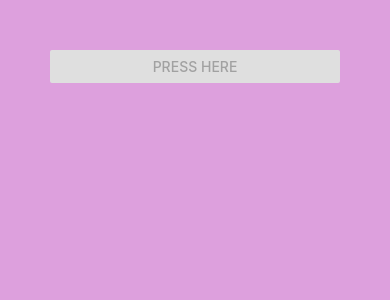
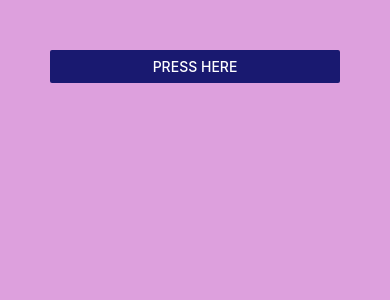
Before and after one commit to ajmal-junaid/REACT_NATIVE_LEARN_2, a React Native app: screen / in a window 390 px wide. Shown: the top 300 px of the page. Built offline with nearby package versions, Linux system fonts and the light colour scheme.

Commit message:
by function onPrss

```diff
--- a/App.js
+++ b/App.js
@@ -7,9 +7,11 @@ export default function App() {
   return (
     <View style={{ backgroundColor: "plum", flex: 1, padding: 50 }}>
       <ScrollView>
-        <Button title="Press here" onPress={() => console.log("button pressed")} color="midnightblue" disabled/>
+        <Button title="Press here" onPress={calculate} color="midnightblue" disabled={false}/>
       </ScrollView>
     </View>
   );
 }
-//view component basic
+function calculate(){
+  console.log("calculating....zz")
+}
```
